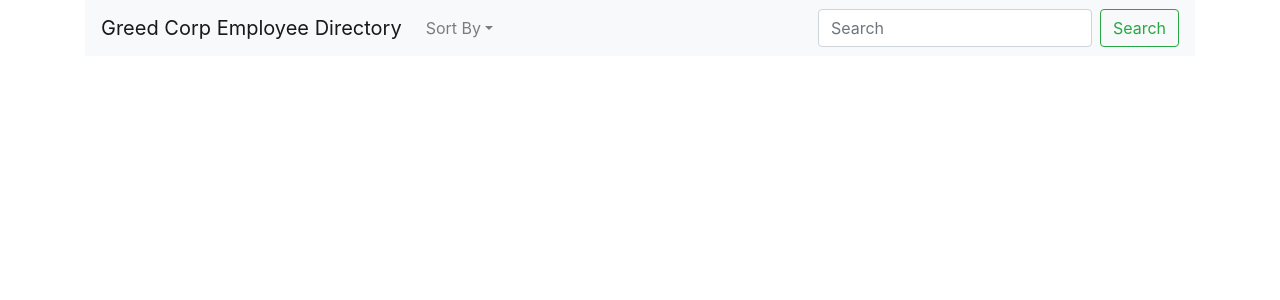
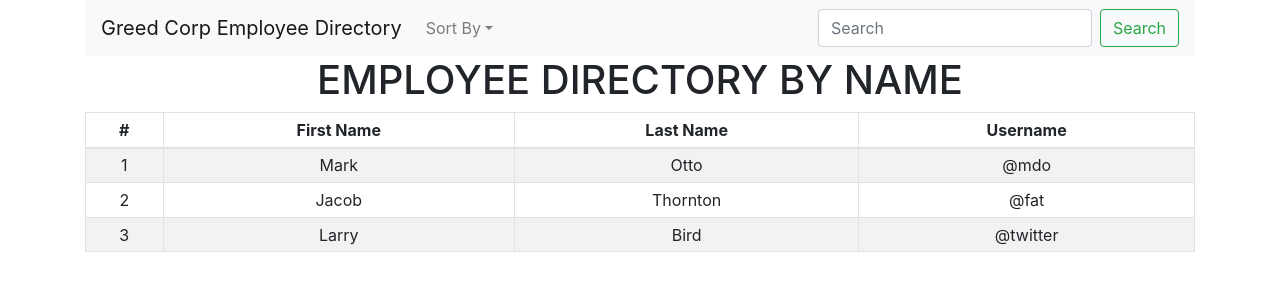
Before and after one commit to EASYMAK777/Employee-directory, a React (Create React App) app in the folder employeedirectory/: page / in a window 1280 px wide. Shown: the top 300 px of the page. Built offline with nearby package versions, Linux system fonts and the light colour scheme.

Commit message:
added directory table

```diff
--- a/employeedirectory/src/App.js
+++ b/employeedirectory/src/App.js
@@ -1,5 +1,5 @@
 import React from 'react';
-import { Container, Row, Navbar, Nav, NavDropdown, Form, FormControl, Button, Col } from 'react-bootstrap';
+import { Container, Row, Navbar, Nav, NavDropdown, Form, FormControl, Button, Col, Table } from 'react-bootstrap';
 
 
 
@@ -21,7 +21,7 @@
                       <NavDropdown.Item href="#action/3.1">By Name</NavDropdown.Item>
                       <NavDropdown.Item href="#action/3.2">By Id</NavDropdown.Item>
                       <NavDropdown.Divider />
-                   </NavDropdown>
+                    </NavDropdown>
                   </Nav>
                   <Form inline>
                     <FormControl type="text" placeholder="Search" className="mr-sm-2" />
@@ -31,6 +31,43 @@
               </Navbar>
             </Col>
 
+          </Row>
+
+
+          <Row className="text-center">
+            <Col>
+              <h1>EMPLOYEE DIRECTORY BY NAME</h1>
+              <Table striped bordered hover size="sm">
+                <thead>
+                  <tr>
+                    <th>#</th>
+                    <th>First Name</th>
+                    <th>Last Name</th>
+                    <th>Username</th>
+                  </tr>
+                </thead>
+                <tbody>
+                  <tr>
+                    <td>1</td>
+                    <td>Mark</td>
+                    <td>Otto</td>
+                    <td>@mdo</td>
+                  </tr>
+                  <tr>
+                    <td>2</td>
+                    <td>Jacob</td>
+                    <td>Thornton</td>
+                    <td>@fat</td>
+                  </tr>
+                  <tr>
+                    <td>3</td>
+                    <td>Larry</td>
+                    <td>Bird</td>
+                    <td>@twitter</td>
+                  </tr>
+                </tbody>
+              </Table>
+            </Col>
           </Row>
 
         </Container>
```
